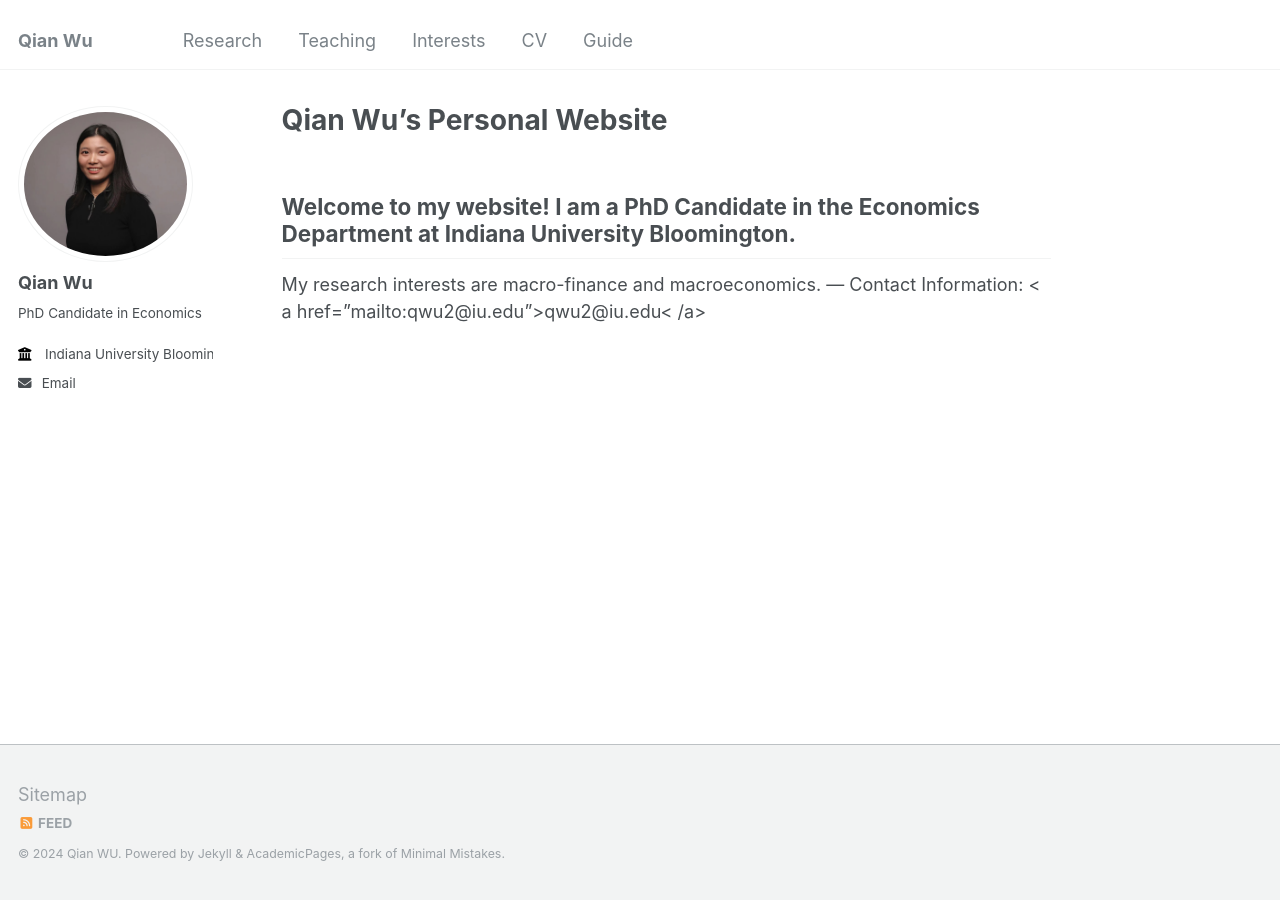
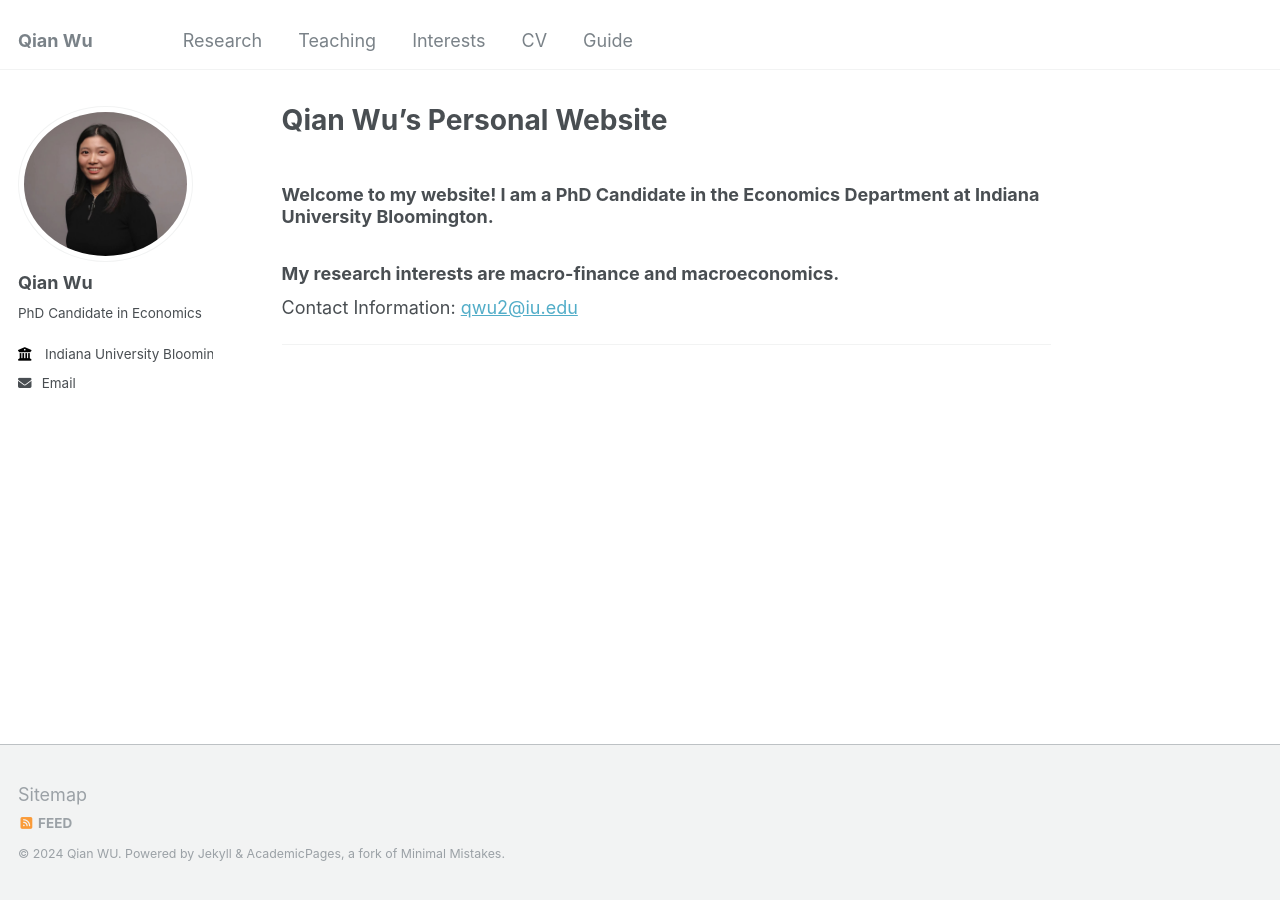
Before and after one commit to qianwu-ef/qianwu-ef.github.io, a Jekyll site: the page built from _pages/about.md, in a window 1280 px wide. Built offline with Jekyll 4.4.1, drawn with Linux system fonts in a browser that asks for light colours.

Commit message:
Update about.md

```diff
--- a/_pages/about.md
+++ b/_pages/about.md
@@ -7,8 +7,10 @@ redirect_from:
   - /about.html
 ---
 
-Welcome to my website! I am a PhD Candidate in the Economics Department at Indiana University Bloomington.
+### Welcome to my website! I am a PhD Candidate in the Economics Department at Indiana University Bloomington.
+
+### My research interests are macro-finance and macroeconomics.
+
+Contact Information: <a href='mailto:qwu2@iu.edu'>qwu2@iu.edu</a>
+
 ---
-My research interests are macro-finance and macroeconomics.
----
-Contact Information: < a href="mailto:qwu2@iu.edu">qwu2@iu.edu< /a>
```
